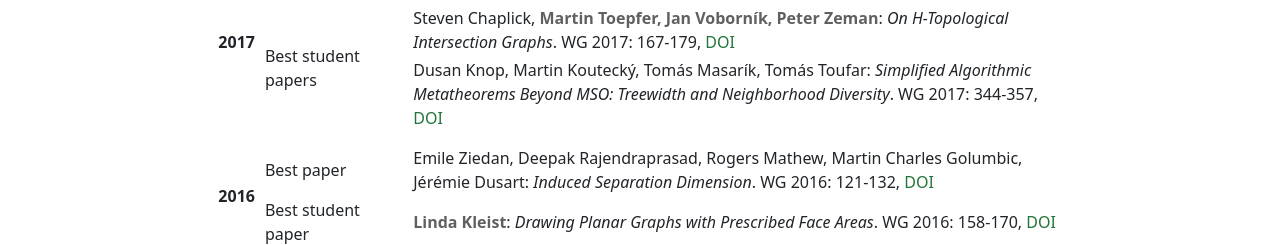
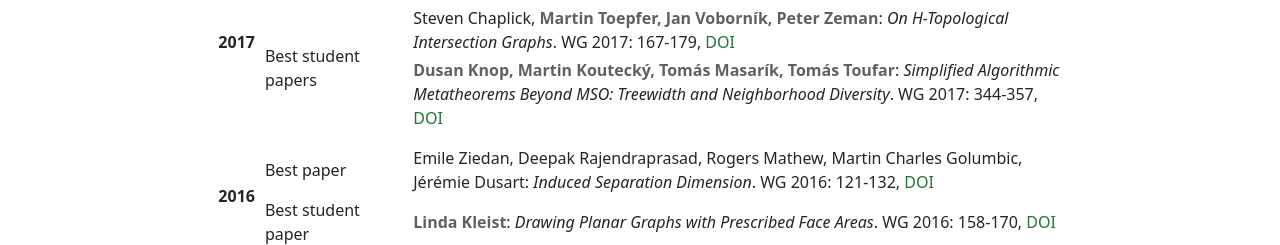
Before and after one commit to wg-conference/wg-conference, a plain HTML site: page best.html in a window 1280 px wide. Shown: the part 1230-1475 px from the top of the page. Drawn offline with nearby package versions, Linux system fonts and the light colour scheme.

Commit message:
change student status in best paper

```diff
--- a/best.html
+++ b/best.html
@@ -147,7 +147,7 @@
 	<td> Steven Chaplick, <b style="color:#606060">Martin Toepfer, Jan Voborník, Peter Zeman</b>: <i>On H-Topological Intersection Graphs</i>. WG&nbsp;2017: 167-179, <a href="https://urldefense.com/v3/__https://doi.org/10.1007/978-3-319-68705-6_13__;!!Dc8iu7o!wWY5tEpdji0zmrboA0wT1D9nqRIy6v7EzTXU08vhsliW2ZlbFAosMuVpv00HSiauCF7U2oscXVEZ-qGK5JWdeuIL5CglrZdg9Frn$">DOI</a> </td>
 </tr>
 <tr>
-	<td> Dusan Knop, Martin Koutecký, Tomás Masarík, Tomás Toufar</b>: <i>Simplified Algorithmic Metatheorems Beyond MSO: Treewidth and Neighborhood Diversity</i>. WG&nbsp;2017: 344-357, <a href="https://urldefense.com/v3/__https://doi.org/10.1007/978-3-319-68705-6_26__;!!Dc8iu7o!wWY5tEpdji0zmrboA0wT1D9nqRIy6v7EzTXU08vhsliW2ZlbFAosMuVpv00HSiauCF7U2oscXVEZ-qGK5JWdeuIL5CglrVKr_8ZY$">DOI</a></td>
+	<td> <b style="color:#606060">Dusan Knop, Martin Koutecký, Tomás Masarík, Tomás Toufar</b>: <i>Simplified Algorithmic Metatheorems Beyond MSO: Treewidth and Neighborhood Diversity</i>. WG&nbsp;2017: 344-357, <a href="https://urldefense.com/v3/__https://doi.org/10.1007/978-3-319-68705-6_26__;!!Dc8iu7o!wWY5tEpdji0zmrboA0wT1D9nqRIy6v7EzTXU08vhsliW2ZlbFAosMuVpv00HSiauCF7U2oscXVEZ-qGK5JWdeuIL5CglrVKr_8ZY$">DOI</a></td>
 </tr>
 
 <tr><td></td></tr>
```
